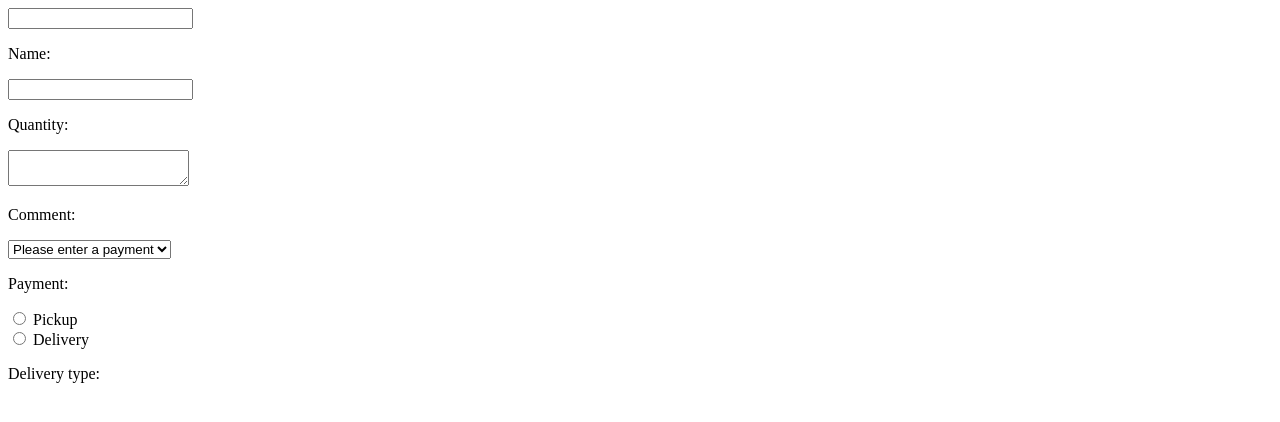
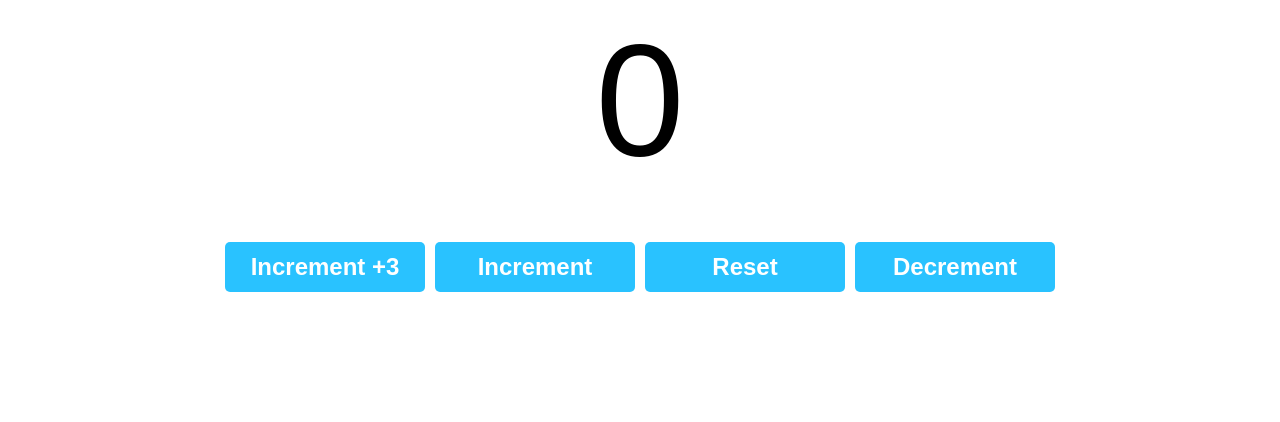
Before and after one commit to junior-nakamura-dev/1-simple-website, a React (Vite) app: page / in a window 1280 px wide. Shown: the top 422 px of the page. Built offline with nearby package versions, Linux system fonts and the light colour scheme.

Commit message:
Handle updater function

```diff
--- a/src/App.tsx
+++ b/src/App.tsx
@@ -1,4 +1,4 @@
-import Form from "./components/Form.tsx";
+import Counter from "./components/Counter.tsx";
 
 function App() {
     // return <>
@@ -34,13 +34,13 @@ function App() {
     //     <Button />
     // </div>
 
+    return <>
+        <Counter />
+    </>
+
     // return <>
-    //     <Counter />
+    //     <Form />
     // </>
-
-    return <>
-        <Form />
-    </>
 
 }
 
--- a/src/components/Counter.module.css
+++ b/src/components/Counter.module.css
@@ -12,7 +12,7 @@
 }
 
 .counterButton {
-    width: 150px;
+    width: 200px;
     height: 50px;
     font-size: 1.5em;
     font-weight: bold;
--- a/src/components/Counter.tsx
+++ b/src/components/Counter.tsx
@@ -3,6 +3,13 @@ import styles from "./Counter.module.css";
 
 function Counter() {
     const [count, setCount] = useState(0);
+
+    const increment3 = () => {
+        //update function
+        setCount(prevCount => prevCount + 1);
+        setCount(prevCount => prevCount + 1);
+        setCount(prevCount => prevCount + 1);
+    }
 
     const increment = () => {
         setCount(count + 1);
@@ -20,6 +27,7 @@ function Counter() {
         <div className={styles.counterContainer}>
             <p className={styles.counterDisplay}> {count} </p>
 
+            <button className={styles.counterButton} onClick={increment3}>Increment +3</button>
             <button className={styles.counterButton} onClick={increment}>Increment</button>
             <button className={styles.counterButton} onClick={reset}>Reset</button>
             <button className={styles.counterButton} onClick={decrement}>Decrement</button>
```
